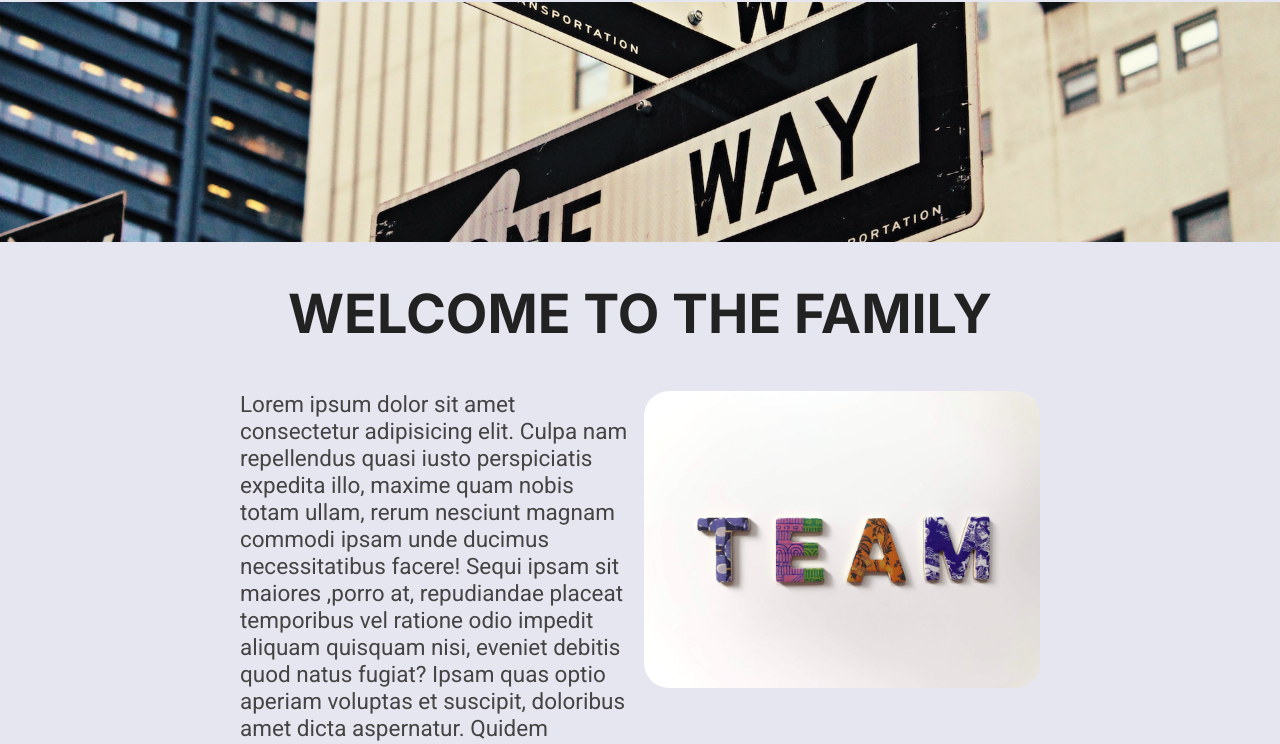
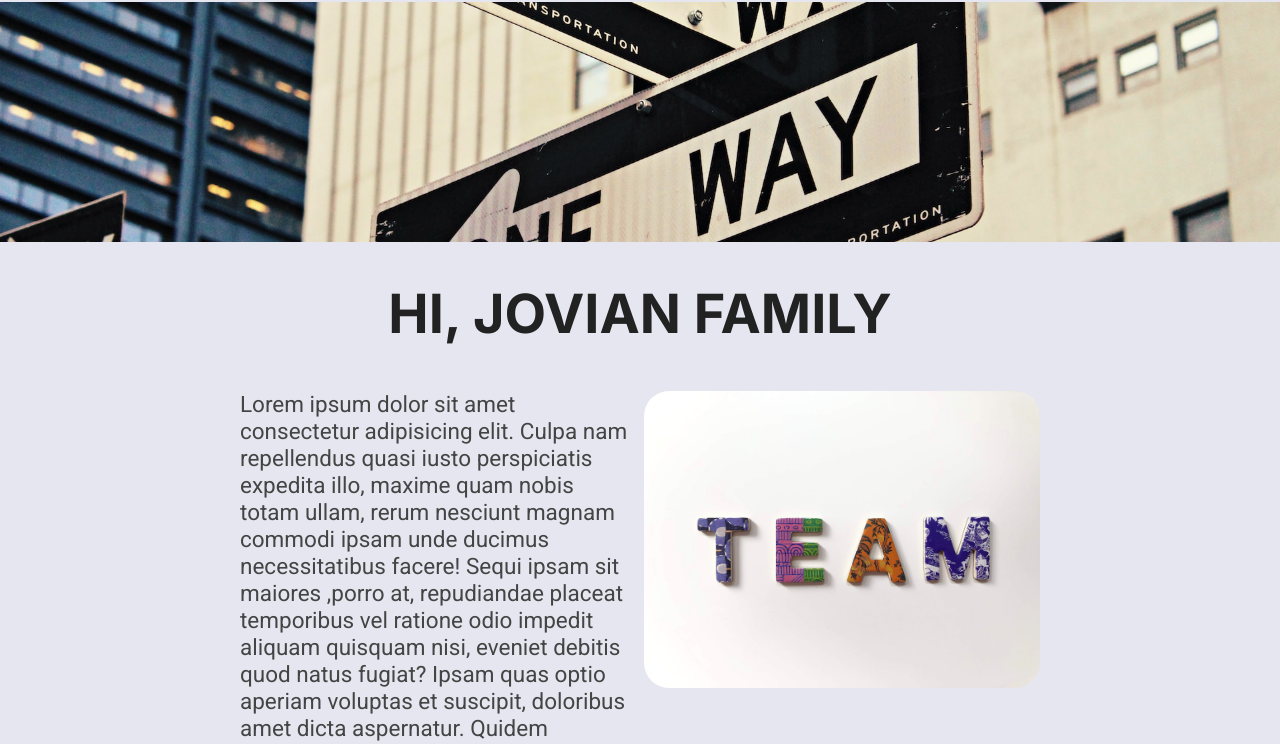
Before and after one commit to Gitali03/Responsive-Design-about-Job-Applications, a plain HTML site: page SRC/index.html in a window 1280 px wide. Shown: the part 51-795 px from the top of the page. Drawn offline with Linux system fonts and the light colour scheme.

```diff
--- a/SRC/index.html
+++ b/SRC/index.html
@@ -24,7 +24,7 @@
         <img id="banner" src="banner.jpg" alt="Banner" height="240">
     </div>
     <h1>
-        Welcome to the Family
+        Hi, Jovian Family
     </h1>
     <div id="about">
         <div id="description">
```
